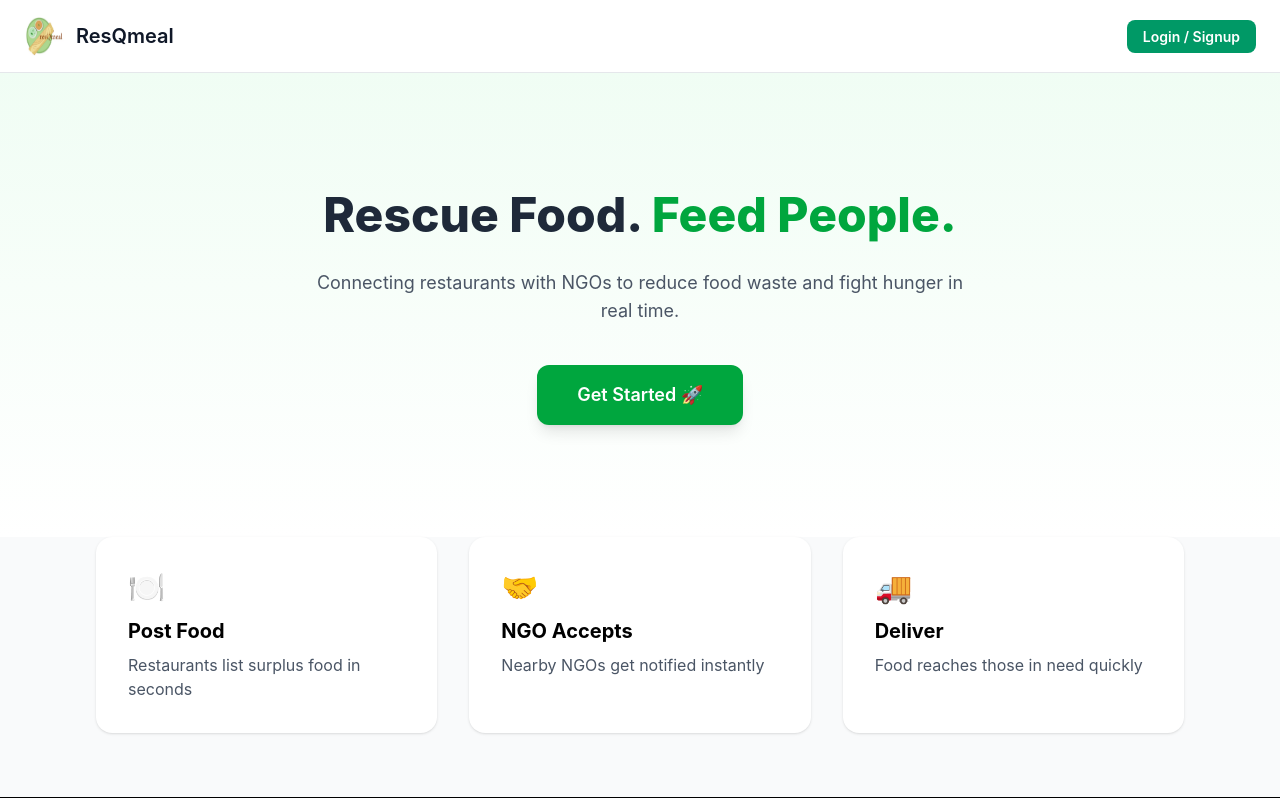
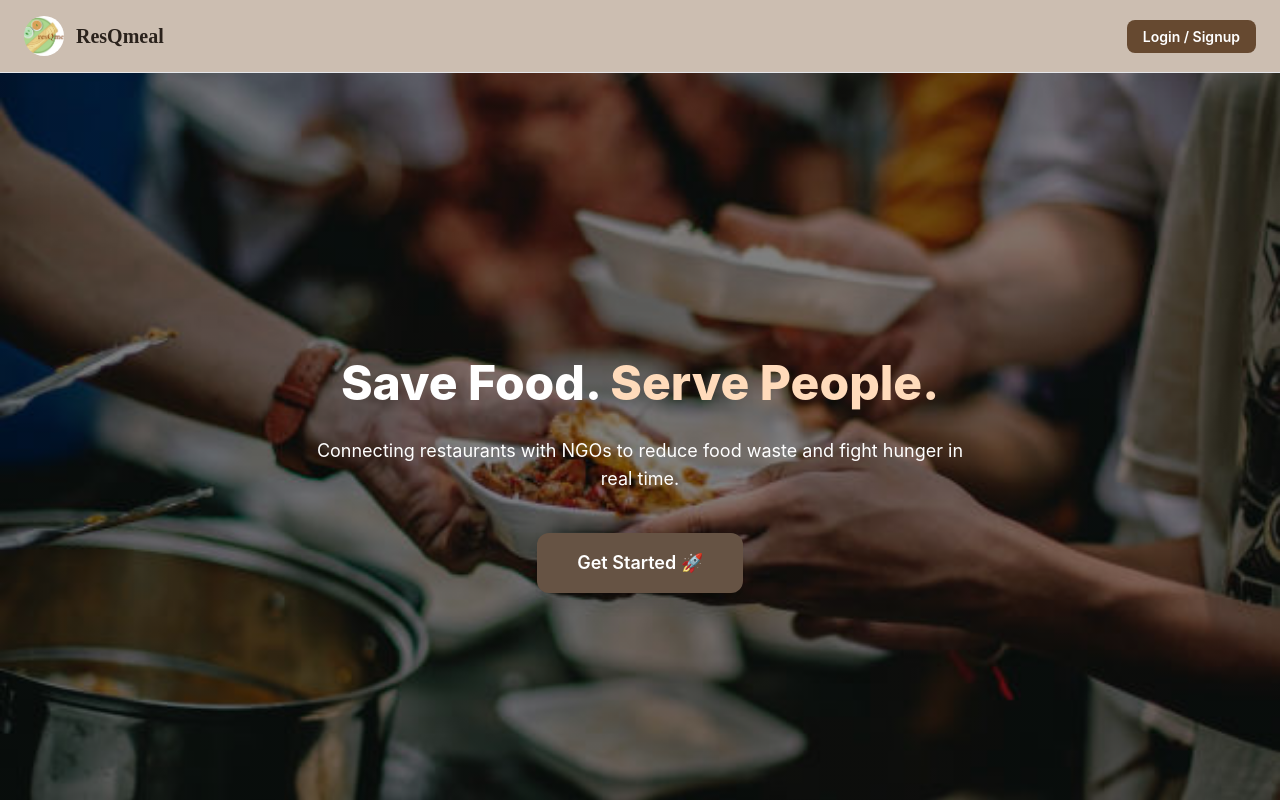
Before and after one commit to Mahima-Koul/food-rescue-platform, a React (Vite) app in the folder frontend/: page / in a window 1280 px wide. Shown: the top 800 px of the page. Built offline with nearby package versions, Linux system fonts and the light colour scheme.

Commit message:
changed theme

```diff
--- a/frontend/src/components/Navbar.jsx
+++ b/frontend/src/components/Navbar.jsx
@@ -1,29 +1,43 @@
 import { Link } from "react-router-dom";
-import { useState } from "react";
+import { useState, useEffect, useRef } from "react";
 import { auth } from "../firebase";
 import { signOut } from "firebase/auth";
 
 function Navbar() {
   const user = auth.currentUser;
   const [open, setOpen] = useState(false);
+  const dropdownRef = useRef();
 
   const handleLogout = async () => {
     await signOut(auth);
     setOpen(false);
   };
 
+  // 🔥 Close dropdown when clicking outside
+  useEffect(() => {
+    function handleClickOutside(event) {
+      if (dropdownRef.current && !dropdownRef.current.contains(event.target)) {
+        setOpen(false);
+      }
+    }
+
+    document.addEventListener("mousedown", handleClickOutside);
+    return () => {
+      document.removeEventListener("mousedown", handleClickOutside);
+    };
+  }, []);
+
   return (
-    <nav className="bg-white border-b border-gray-200 sticky top-0 z-50">
+    <nav className="bg-[#ccbeb1] border-b border-gray-200 sticky top-0 z-50">
       <div className="max-w-7xl mx-auto px-6 py-4 flex items-center justify-between">
 
         {/* Logo */}
         <Link to="/" className="flex items-center gap-3">
-          <img src="/image.png" alt="logo" className="w-10 h-10" />
-          <span className="text-xl font-semibold text-gray-900">ResQmeal</span>
+          <img src="/image.png" alt="logo" className="w-10 h-10 rounded-full object-cover" />
+          <span className="text-xl font-semibold text-[#2a221c] font-[Adler]">
+            ResQmeal
+          </span>
         </Link>
-
-
-
 
         {/* Right Side */}
         <div className="relative">
@@ -32,31 +46,37 @@ function Navbar() {
             // 🔐 NOT LOGGED IN
             <Link
               to="/login"
-              className="bg-emerald-600 hover:bg-emerald-700 text-white px-4 py-2 rounded-lg text-sm font-semibold"
+              className="bg-[#664930] hover:bg-[#4a3520] text-white px-4 py-2 rounded-lg text-sm font-semibold transition"
             >
               Login / Signup
             </Link>
           ) : (
             // 👤 LOGGED IN
-            <div>
+            <div ref={dropdownRef} className="relative">
+
+              {/* Avatar Button */}
               <button
                 onClick={() => setOpen(!open)}
-                className="w-10 h-10 rounded-full bg-emerald-600 text-white flex items-center justify-center font-bold"
+                className="w-10 h-10 rounded-full bg-[#664930] text-white flex items-center justify-center font-bold hover:bg-[#4a3424] hover:scale-105 transition duration-200 shadow cursor-pointer"
               >
                 {user.email?.[0].toUpperCase()}
               </button>
 
               {/* Dropdown */}
-              {open && (
-                <div className="absolute right-0 mt-2 w-48 bg-white border border-gray-200 rounded-xl shadow-lg py-2">
-
+              <div
+                className={`absolute right-0 mt-2 w-48 bg-white border border-gray-200 rounded-xl shadow-lg py-2 transform transition-all duration-200 ${
+                  open
+                    ? "opacity-100 scale-100"
+                    : "opacity-0 scale-95 pointer-events-none"
+                }`}
+              >
                 <p className="px-4 py-2 text-xs text-gray-400">
                   {user.email}
                 </p>
 
                 <Link
                   to="/profile"
-                    className="block px-4 py-2 text-sm hover:bg-gray-50"
+                  className="block px-4 py-2 text-sm hover:bg-gray-50 cursor-pointer"
                   onClick={() => setOpen(false)}
                 >
                   Account
@@ -64,7 +84,7 @@ function Navbar() {
 
                 <Link
                   to="/add-donation"
-                    className="block px-4 py-2 text-sm hover:bg-gray-50"
+                  className="block px-4 py-2 text-sm hover:bg-gray-50 cursor-pointer"
                   onClick={() => setOpen(false)}
                 >
                   Add Listing
@@ -72,7 +92,7 @@ function Navbar() {
 
                 <Link
                   to="/restaurant-dashboard"
-                    className="block px-4 py-2 text-sm hover:bg-gray-50"
+                  className="block px-4 py-2 text-sm hover:bg-gray-50 cursor-pointer"
                   onClick={() => setOpen(false)}
                 >
                   Restaurant Dashboard
@@ -80,7 +100,7 @@ function Navbar() {
 
                 <Link
                   to="/ngo-dashboard"
-                    className="block px-4 py-2 text-sm hover:bg-gray-50"
+                  className="block px-4 py-2 text-sm hover:bg-gray-50 cursor-pointer"
                   onClick={() => setOpen(false)}
                 >
                   NGO Dashboard
@@ -88,13 +108,12 @@ function Navbar() {
 
                 <button
                   onClick={handleLogout}
-                    className="w-full text-left px-4 py-2 text-sm text-red-500 hover:bg-gray-50"
+                  className="w-full text-left px-4 py-2 text-sm text-red-500 hover:bg-gray-50 cursor-pointer"
                 >
                   Logout
                 </button>
+              </div>
 
-                </div>
-              )}
             </div>
           )}
         </div>
--- a/frontend/src/components/restaurant/ImpactCard.jsx
+++ b/frontend/src/components/restaurant/ImpactCard.jsx
@@ -1,6 +1,6 @@
 export default function ImpactCard() {
   return (
-    <div className="bg-gradient-to-br from-emerald-600 to-teal-700 rounded-2xl p-5 text-white">
+    <div className="bg-gradient-to-br from-[#8B735C] to-[#5C4A3D] rounded-2xl p-5 text-white">
       <p className="text-xs font-semibold opacity-70 uppercase tracking-wide mb-1">Your Impact</p>
       <p className="text-3xl font-bold">1,248</p>
       <p className="text-sm opacity-80 mt-1">meals provided to people in need</p>
--- a/frontend/src/components/restaurant/PickupSchedule.jsx
+++ b/frontend/src/components/restaurant/PickupSchedule.jsx
@@ -1,7 +1,7 @@
 import { pickupSchedule } from "../../../constants";
 export default function PickupSchedule() {
   return (
-    <div className="bg-white rounded-2xl border border-gray-100 shadow-sm p-5">
+    <div className="bg-[#EDE7E1] rounded-2xl border border-gray-100 shadow-sm p-5">
       <h3 className="font-bold text-gray-800 text-sm mb-4">📅 Today's Pickup Schedule</h3>
       <div className="space-y-3">
         {pickupSchedule.map((p, i) => (
--- a/frontend/src/components/restaurant/RecentActivity.jsx
+++ b/frontend/src/components/restaurant/RecentActivity.jsx
@@ -2,7 +2,7 @@ import { recentActivity, activityIcon } from "../../../constants";
 
 export default function RecentActivity() {
   return (
-    <div className="bg-white rounded-2xl border border-gray-100 shadow-sm p-5">
+    <div className="bg-[#EDE7E1] rounded-2xl border border-gray-100 shadow-sm p-5">
       <h3 className="font-bold text-gray-800 text-sm mb-4">🕐 Recent Activity</h3>
       <div className="space-y-4">
         {recentActivity.map((a, i) => (
--- a/frontend/src/pages/Home.jsx
+++ b/frontend/src/pages/Home.jsx
@@ -1,59 +1,65 @@
 import { Link } from "react-router-dom";
 import Navbar from "../components/Navbar";
 import Footer from "../components/Footer";
+import bg from "../assets/bg-image.jpg";
 
 function Home() {
   return (
     <div className="min-h-screen flex flex-col bg-gray-50">
 
-      <Navbar/>
+      <Navbar />
 
-      {/* Hero Section */}
-      <div className="flex flex-col items-center justify-center text-center py-28 px-6 bg-gradient-to-b from-green-50 to-white">
-
-        <h2 className="text-5xl font-extrabold mb-6 text-gray-800 leading-tight">
-          Rescue Food. <span className="text-green-600">Feed People.</span>
+      {/* Hero Section with background */}
+      <div
+        className="min-h-screen bg-cover bg-center flex flex-col items-center justify-center text-center px-6"
+        style={{
+          backgroundImage: `
+            linear-gradient(rgba(0,0,0,0.5), rgba(0,0,0,0.5)),
+            url(${bg})
+          `,
+        }}
+      >
+        <h2 className="text-5xl font-extrabold mb-6 text-white leading-tight">
+          Save Food. <span className="text-[#ffdbbb]">Serve People.</span>
         </h2>
 
-        <p className="text-gray-600 mb-10 text-lg max-w-2xl">
+        <p className="text-white mb-10 text-lg max-w-2xl">
           Connecting restaurants with NGOs to reduce food waste and fight hunger in real time.
         </p>
 
         <Link
           to="/signup"
-          className="bg-green-600 text-white px-10 py-4 rounded-xl text-lg font-semibold hover:bg-green-700 transition shadow-lg"
+          className="bg-[#665344] text-white px-10 py-4 rounded-xl text-lg font-semibold hover:bg-[#664930] transition shadow-lg"
         >
           Get Started 🚀
         </Link>
       </div>
 
       {/* How it Works */}
-      <div className="grid grid-cols-1 md:grid-cols-3 gap-8 px-8 pb-16 max-w-6xl mx-auto">
-
-        <div className="bg-white p-8 rounded-2xl shadow hover:shadow-lg transition">
+      <div className="grid grid-cols-1 md:grid-cols-3 gap-8 px-8 py-16 max-w-6xl mx-auto">
+        <div className="bg-[#e0d9c7] p-8 rounded-2xl shadow hover:shadow-lg transition">
           <div className="text-3xl mb-3">🍽️</div>
-          <h3 className="font-bold text-xl mb-2">Post Food</h3>
+          <h3 className="font-bold text-xl mb-2 font-[Georgia]">Post Food</h3>
           <p className="text-gray-600">
             Restaurants list surplus food in seconds
           </p>
         </div>
 
-        <div className="bg-white p-8 rounded-2xl shadow hover:shadow-lg transition">
+        <div className="bg-[#e0d9c7] p-8 rounded-2xl shadow hover:shadow-lg transition">
           <div className="text-3xl mb-3">🤝</div>
-          <h3 className="font-bold text-xl mb-2">NGO Accepts</h3>
+          <h3 className="font-bold text-xl mb-2 font-[Georgia]">NGO Accepts</h3>
           <p className="text-gray-600">
             Nearby NGOs get notified instantly
           </p>
         </div>
 
-        <div className="bg-white p-8 rounded-2xl shadow hover:shadow-lg transition">
+        <div className="bg-[#e0d9c7] p-8 rounded-2xl shadow hover:shadow-lg transition">
           <div className="text-3xl mb-3">🚚</div>
-          <h3 className="font-bold text-xl mb-2">Deliver</h3>
+          <h3 className="font-bold text-xl mb-2 font-[Georgia]">Deliver</h3>
           <p className="text-gray-600">
             Food reaches those in need quickly
           </p>
         </div>
-
       </div>
 
       {/* Impact Section */}
@@ -61,17 +67,17 @@ function Home() {
         <h3 className="text-3xl font-bold mb-6 text-gray-800">Our Impact</h3>
 
         <div className="flex flex-col md:flex-row justify-center gap-10 text-lg">
-          <div className="bg-green-50 px-8 py-6 rounded-xl shadow">
+          <div className="bg-[#e0d9d3] px-8 py-6 rounded-xl shadow-md hover:shadow-xl hover:-translate-y-1 transition-all duration-300">
             🍽️ <span className="font-bold">1200+ meals saved</span>
           </div>
 
-          <div className="bg-green-50 px-8 py-6 rounded-xl shadow">
+          <div className="bg-[#e0d9d3] px-8 py-6 rounded-xl shadow-md hover:shadow-xl hover:-translate-y-1 transition-all duration-300">
             🌍 <span className="font-bold">Reducing food waste daily</span>
           </div>
         </div>
       </div>
 
-      <Footer/>
+      <Footer />
 
     </div>
   );
--- a/frontend/src/pages/Login.jsx
+++ b/frontend/src/pages/Login.jsx
@@ -40,7 +40,7 @@ function Login() {
     <div className="h-screen flex justify-center items-center bg-gray-100">
       <div className="bg-white p-8 rounded-xl shadow-md w-80 text-center">
 
-        <h2 className="mb-5 text-green-600 text-2xl font-bold">Login</h2>
+        <h2 className="mb-5 text-[#664930] text-2xl font-bold">Login</h2>
 
         <form onSubmit={handleLogin} noValidate>
           <input
@@ -65,7 +65,7 @@ function Login() {
 
           <button
             type="submit"
-            className="w-full p-2 bg-green-500 text-white rounded-lg font-semibold hover:bg-green-600"
+            className="w-full p-2 bg-[#664930] text-white rounded-lg font-semibold hover:bg-[#4a3520]"
           >
             Login
           </button>
@@ -74,7 +74,7 @@ function Login() {
             New user?{" "}
             <Link
                 to="/signup"
-                className="text-green-600 font-semibold hover:underline">
+                className="text-[#664930] font-semibold hover:underline">
                 Sign up here
             </Link>
           </p>
```
Also changed, not shown: frontend/src/components/restaurant/ListingPanel.jsx (+5 -5 lines), frontend/src/pages/RestaurantDashboard.jsx (+6 -6 lines), frontend/src/pages/Signup.jsx (+5 -5 lines), frontend/src/assets/bg-image.jpg (added), 1 other file (tests, documents, lock files or other folders). Lines whose indentation alone changed are shown as unchanged.
